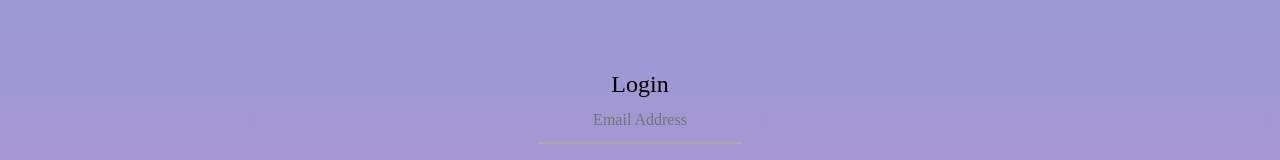
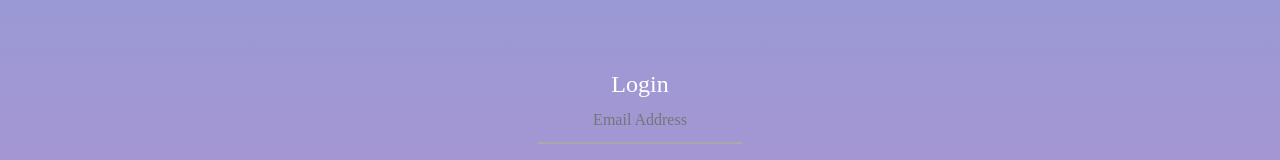
Before and after one commit to Homamjabir/the-sleep-app, a React (Create React App) app: page / in a window 1280 px wide. Shown: the part 455-615 px from the top of the page. Built offline with nearby package versions, Linux system fonts and the light colour scheme.

Commit message:
Removed useless lines

```diff
--- a/src/components/loginReg.js/auth.css
+++ b/src/components/loginReg.js/auth.css
@@ -17,7 +17,6 @@
 #logintext{
     font-family: Poppins-Bold;
     font-size: 24px;
-    color: black;
     line-height: 1.2;
     text-align: center;
     width: 100%;
@@ -27,9 +26,8 @@
 .logininput{
     font-family: Poppins-Regular;
     font-size: 16px;
-    color:
-    rgb(0, 0, 0);
     line-height: 1.2;
+    color: white;
     display: block;
     width: 100%;
     height: 45px;
--- a/src/components/loginReg.js/auth.js
+++ b/src/components/loginReg.js/auth.js
@@ -30,7 +30,6 @@ const Auth = () =>  {
 
             <br/>
             <br/>
-
             <p id="Hellssa">
                 Your participation will help
                 understand human sleep behavior.
```
